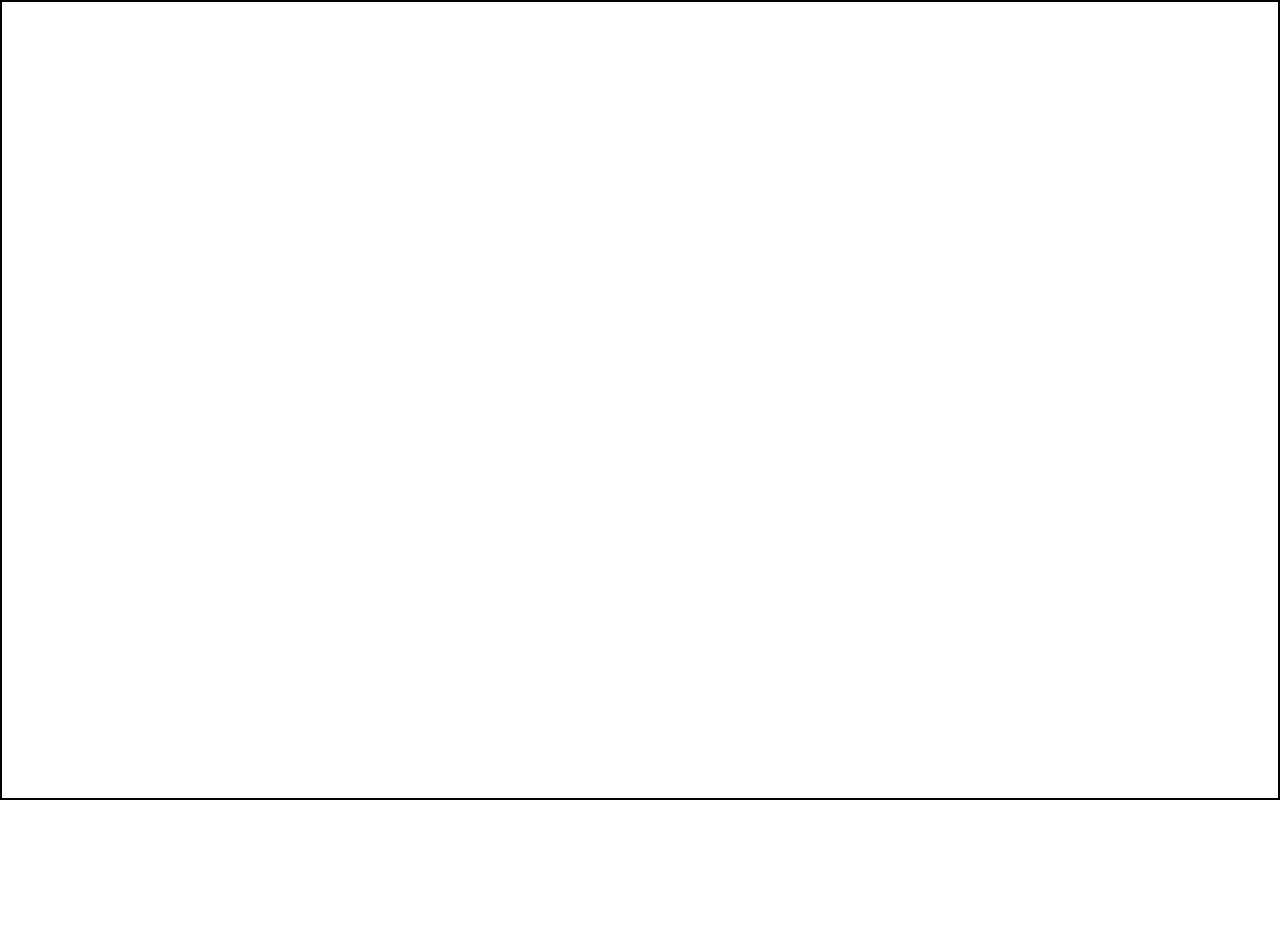
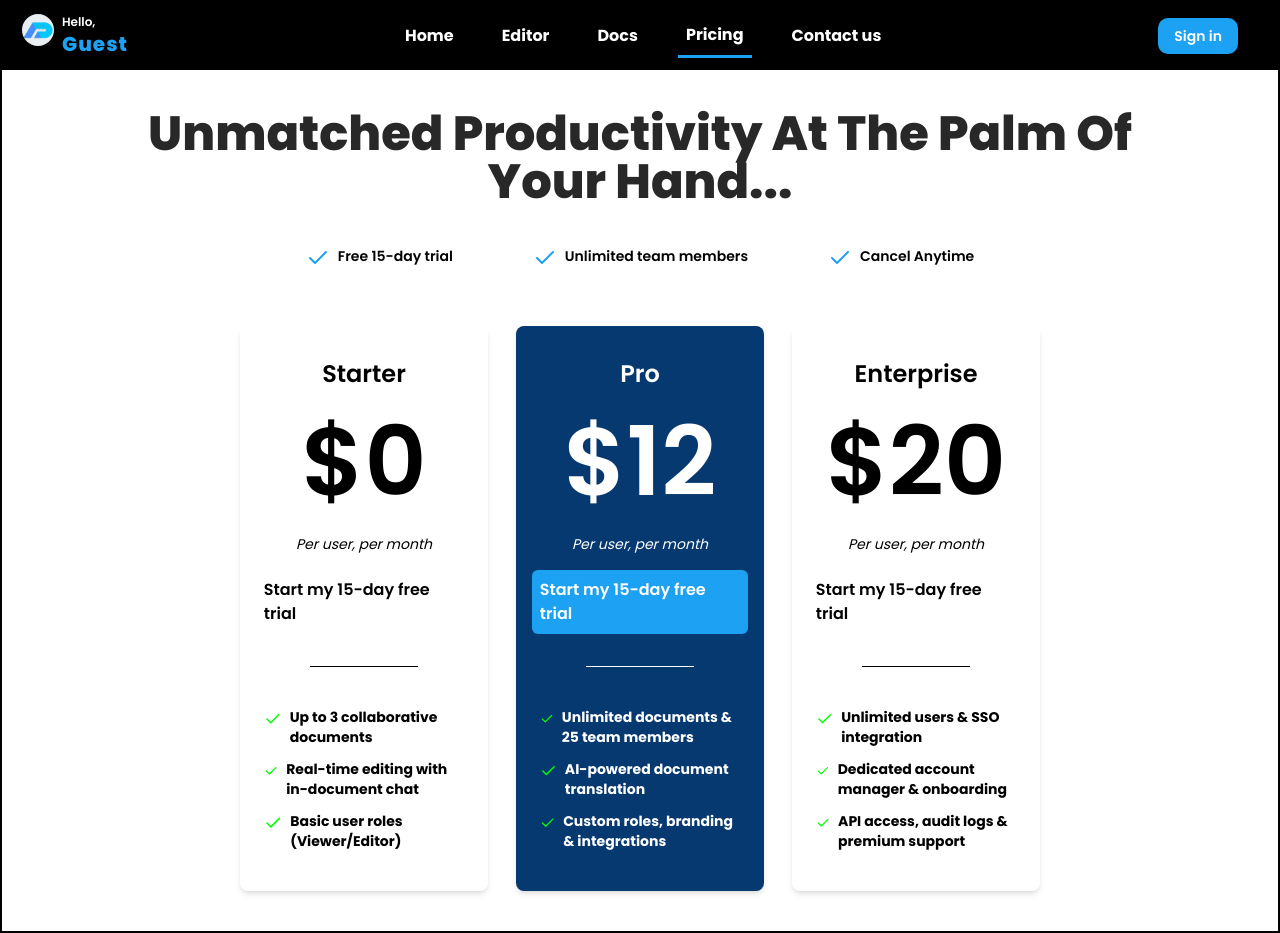
Before and after one commit to codebydolapo/Prelo, a Next.js app: page /pricing in a window 1280 px wide. Before the commit the page ends 800 px from the top, so only its background shows below. Built offline with nearby package versions, Linux system fonts and the light colour scheme; no server answers.

Commit message:
chore: created desktop view of pricing page

```diff
--- a/app/pricing/page.tsx
+++ b/app/pricing/page.tsx
@@ -1,16 +1,121 @@
 "use client"
 
+import Header from '@/components/Header'
 import React from 'react'
+import { Check } from 'lucide-react'
+
+type PricingTier = {
+    tierName: string;
+    price: number | "Custom";
+    offerings: string[];
+    backgroundColor?: string;
+    accentColor?: string;
+    position?: string | number;
+};
+
+const pricingTiers: PricingTier[] = [
+    {
+        tierName: "Starter",
+        price: 0,
+        offerings: [
+            "Up to 3 collaborative documents",
+            "Real-time editing with in-document chat",
+            "Basic user roles (Viewer/Editor)"
+        ]
+    },
+    {
+        tierName: "Pro",
+        price: 12,
+        offerings: [
+            "Unlimited documents & 25 team members",
+            "AI-powered document translation",
+            "Custom roles, branding & integrations"
+        ]
+    },
+    {
+        tierName: "Enterprise",
+        price: 20,
+        offerings: [
+            "Unlimited users & SSO integration",
+            "Dedicated account manager & onboarding",
+            "API access, audit logs & premium support"
+        ]
+    }
+];
+
+
+function PricingList({ tierName, price, offerings, backgroundColor, accentColor, position }: PricingTier) {
+    return (
+        <div className={`w-[30%] ${position == 1 && "bg-[#063970]"} flex flex-col items-center px-4 py-8 shadow-md rounded-md`}>
+        <h1 className={`text-2xl font-semibold ${position == 1 && "text-white"}`}>{tierName}</h1>
+            <h1 className={`text-[6rem] font-semibold ${position == 1 && "text-white"}`}>${price}</h1>
+            <h1 className={`text-sm font-extralight ${position == 1 && "text-white"} italic`}>Per user, per month</h1>
+            <div className={`p-2 ${position == 1 && "bg-[#1da1f2]"} ${position !== 1 && "border-[#1da1f2]"} rounded-sm mt-4`}>
+                <h1 className={`text-base font-semibold ${position == 1 && "text-white"}`}>Start my 15-day free trial</h1>
+            </div>
+            <div className={`my-8 w-[50%] h-[1px] ${position !== 1 ? "bg-black" : "bg-white"}`} />
+
+            <div className="flex flex-col p-2 space-y-3">
+                {
+                    offerings.map((offering, index) => {
+                        return (
+                            <div className="flex space-x-2" key={index}>
+                                <Check className="size-6 text-[#0f0]" />
+                                <h1 className={`text-sm font-bold ${position == 1 && "text-white"}`}>{offering}</h1>
+                            </div>
+                        )
+                    })
+                }
+            </div>
+        </div>
+    )
+}
+
 
 function pricing() {
 
 
     return (
-        <div className='w-full h-full border-2 border-black'>
-            {/* header */}
-            {/* this is a makeshift component for the header, instead of the reusable component */}
+        <div className='w-full h-full border-2 border-black flex flex-col'>
+            <Header stripped={false} page={"pricing"} />
+            <div className="flex-1 px-28 py-10">
+                <div className="w-full flex flex-col items-center justify-center">
+                    <p className="font-extrabold text-[#000000d7] text-5xl text-center">Unmatched Productivity At The Palm Of Your Hand...</p>
+                    <div className="flex items-center justify-around space-x-16  mt-8">
+                        <div className="p-2 flex space-x-2">
+                            <Check className="size-6 text-[#1da1f2]" />
+                            <p className="text-sm font-semibold">Free 15-day trial</p>
+                        </div>
+                        <div className="p-2 flex space-x-2">
+                            <Check className="size-6 text-[#1da1f2]" />
+                            <p className="text-sm font-semibold">Unlimited team members</p>
+                        </div>
+                        <div className="p-2 flex space-x-2">
+                            <Check className="size-6 text-[#1da1f2]" />
+                            <p className="text-sm font-semibold">Cancel Anytime</p>
+                        </div>
+                    </div>
+                    <div className="flex items-center justify-around w-full px-28  mt-12">
+                        {
+                            pricingTiers.map(({ tierName, price, offerings }, index) => {
+                                return (
+                                    <PricingList
+                                        key={index}
+                                        tierName={tierName}
+                                        price={price}
+                                        offerings={offerings}
+                                        backgroundColor={index === 1 ? "#063970" : "#fff"}
+                                        accentColor={index === 1 ? "#1da1f2" : "#fff"}
+                                        position = {index}
+                                    />
 
-            {/*  */}
+                                )
+                            })
+                        }
+                    </div>
+                </div>
+
+            </div>
         </div>
     )
 }
--- a/components/Header.tsx
+++ b/components/Header.tsx
@@ -45,7 +45,7 @@ function Header({ stripped, page }: { stripped: boolean, page: string }) {
                     }
 
                     {/* <Breadcrumbs /> */}
-                    <div className='flex items-center justify-around md:flex hidden md:w-auto w-0'>
+                    <div className='items-center justify-around md:flex hidden md:w-auto w-0'>
                         <Link href="/">
                             <p className={`px-2 py-2 mx-4 cursor-pointer text-white font-bold ${pathName.includes("/") && page == "landing" ? "border-b-[#1da1f2] border-b-3" : "hover:border-b-[#fff] hover:border-b-3"} `} >Home</p>
                         </Link>
```
